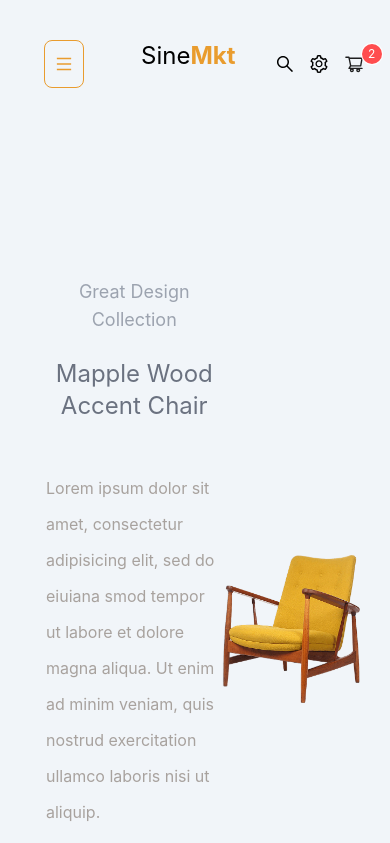
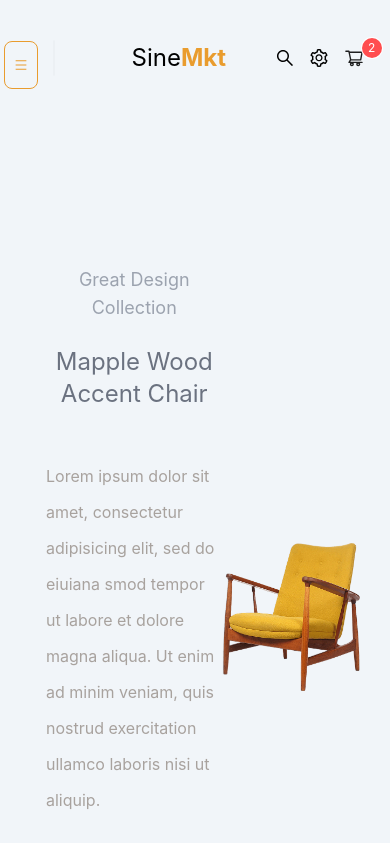
Before and after one commit to longbui-dev/v-commerce, a React (Create React App) app: page / in a window 390 px wide. Shown: the top 843 px of the page. Built offline with nearby package versions, Linux system fonts and the light colour scheme.

Commit message:
[7-implement-header] finish header

```diff
--- a/src/components/navbar/Header.scss
+++ b/src/components/navbar/Header.scss
@@ -2,10 +2,20 @@
     position: sticky;
     top:0;
     z-index: 20;
+    background: #f1f5f9;
 }
 
-.headerNavBar{
-    margin-left: -120px;
+.sticked {
+    background: white;
+    box-shadow: 0 2px 5px #d4d4d8;
+    position: fixed;
+    transition: all 0.5s ease-in-out;
+    width: 100%;
+    z-index: 100;
+    .header {
+        padding-top: 1.5rem;
+        padding-bottom: 1.5rem;
+    }
 }
 
 @media (max-width: 1280px){
@@ -18,6 +28,11 @@
     .headerLogoNavBar{
         flex-direction: row-reverse;
     }
+    .headerLogo{
+        margin-left: -120px;
+        display: flex;
+        align-items: center;
+    }
 }
 @media (max-width: 570px){
     .headerLogo{
--- a/src/components/navbar/Header.tsx
+++ b/src/components/navbar/Header.tsx
@@ -5,19 +5,27 @@ import Toolbar from "./toolbar";
 import './Header.scss';
 
 function Header() {
-  const [headerBgColor, setHeaderBgColor] = useState("#f1f5f9")
-  const [headerTransition, setHeaderTransition] = useState("none")
-  const listenScrollEvent = () => {
-    window.scrollY > 50
-      ? setHeaderBgColor("white")
-      : setHeaderBgColor("#f1f5f9")
-  }
+  const [show, setShow] = useState(false);
+
+  const handleShow = () => {
+    if (typeof window !== "undefined") {
+      if (window.pageYOffset > 50) {
+        if (!show) {
+          setShow(true);
+        }
+      }
+      if (window.pageYOffset < 50) {
+        setShow(false);
+      }
+    }
+  };
+
   useEffect(() => {
-    window.addEventListener("scroll", listenScrollEvent)
-  })
+      window.addEventListener("scroll", handleShow);
+  }, []);
 
   return (
-    <div style={{background: headerBgColor, transition:headerTransition}} className="sticky">
+    <div className={show ? 'sticked' : 'sticky'}>
       <div className="flex justify-around py-10 header container w-full">
         <div className="flex justify-around w-full headerLogoNavBar">
           <div className="flex justify-center headerLogo"><Logo /></div>
--- a/src/components/navbar/menu/Menu.scss
+++ b/src/components/navbar/menu/Menu.scss
@@ -20,6 +20,40 @@
     min-width: 125px;
 }
 
+.panelCollapse{
+    border: 1px solid #e99c2e;
+    border-radius: 0.5rem !important;
+    border-bottom: 1px solid #e99c2e !important;
+    @media (max-width: 768px){
+        margin-left: -100px
+    }
+    @media (max-width: 571px){
+        margin-left: -50px
+    }
+    .ant-collapse-content{
+        .ant-collapse-content-box{
+            @media (max-width: 481px){
+                padding: 16px 0px;
+                ul li{
+                    min-width: 0px;
+                }
+            }
+        }
+    }
+}
+
+.panelCollapse .ant-collapse-header{
+    color:#e99c2e !important;
+    padding: 12px 10px !important;
+    .ant-collapse-expand-icon{
+        padding-inline-end: 0px !important;
+    }
+}
+
+.menuMobile{
+    border-inline-end: 0px !important;
+}
+
 @media (min-width: 1024px){
     .dropdownMenu{
         display: none;
@@ -29,9 +63,6 @@
 @media (max-width: 1024px){
     .dropdownMenu{
         display: block;
-        border: 1px solid #e99c2e;
-        color: #e99c2e;
-        padding: 11px;
     }
     .menuDesktop {
         display: none !important;
--- a/src/components/navbar/menu/index.tsx
+++ b/src/components/navbar/menu/index.tsx
@@ -1,8 +1,9 @@
 import { useEffect, useState } from 'react';
 import type { MenuProps } from 'antd';
-import { Space, Menu, Dropdown } from 'antd';
+import { Collapse , Menu } from 'antd';
 import { MenuOutlined } from '@ant-design/icons';
 import './Menu.scss';
+
 
 const items: MenuProps['items'] = [
   {
@@ -27,6 +28,8 @@ const items: MenuProps['items'] = [
   },
 ];
 
+const { Panel } = Collapse;
+
 function NavBar() {
   const [current, setCurrent] = useState('home');
   const [headerBgColor, setHeaderBgColor] = useState("#f1f5f9")
@@ -42,15 +45,23 @@ function NavBar() {
   const onClick: MenuProps['onClick'] = (e) => {
     setCurrent(e.key);
   };
+  const onChange = (key: string | string[]) => {
+    console.log(key);
+  };
+
+
   return (
     <div className='flex flex-row border-0 border-white'>
       <Menu onClick={onClick} selectedKeys={[current]} items={items} style={{backgroundColor: headerBgColor}} className='flex w-full bg-slate-100 text-base font-bold text-gray-500 menuDesktop'/>
 
-      <Dropdown menu={{ items }} trigger={['click']} placement="bottom" className='border-2 border-current rounded-lg dropdownMenu'>
-          <Space>
-            <MenuOutlined />
-          </Space>
-      </Dropdown>
+      <Collapse onChange={onChange}
+        expandIcon={({ isActive }) => <MenuOutlined rotate={isActive ? 90 : 0} />}
+        className='border-transparent rounded-lg dropdownMenu'
+      >
+        <Panel header="" key="1" className='absolute panelCollapse'>
+            <Menu onClick={onClick} selectedKeys={[current]} items={items} className='menuMobile'/>
+        </Panel>
+      </Collapse>
     </div>
   )
 }
```
